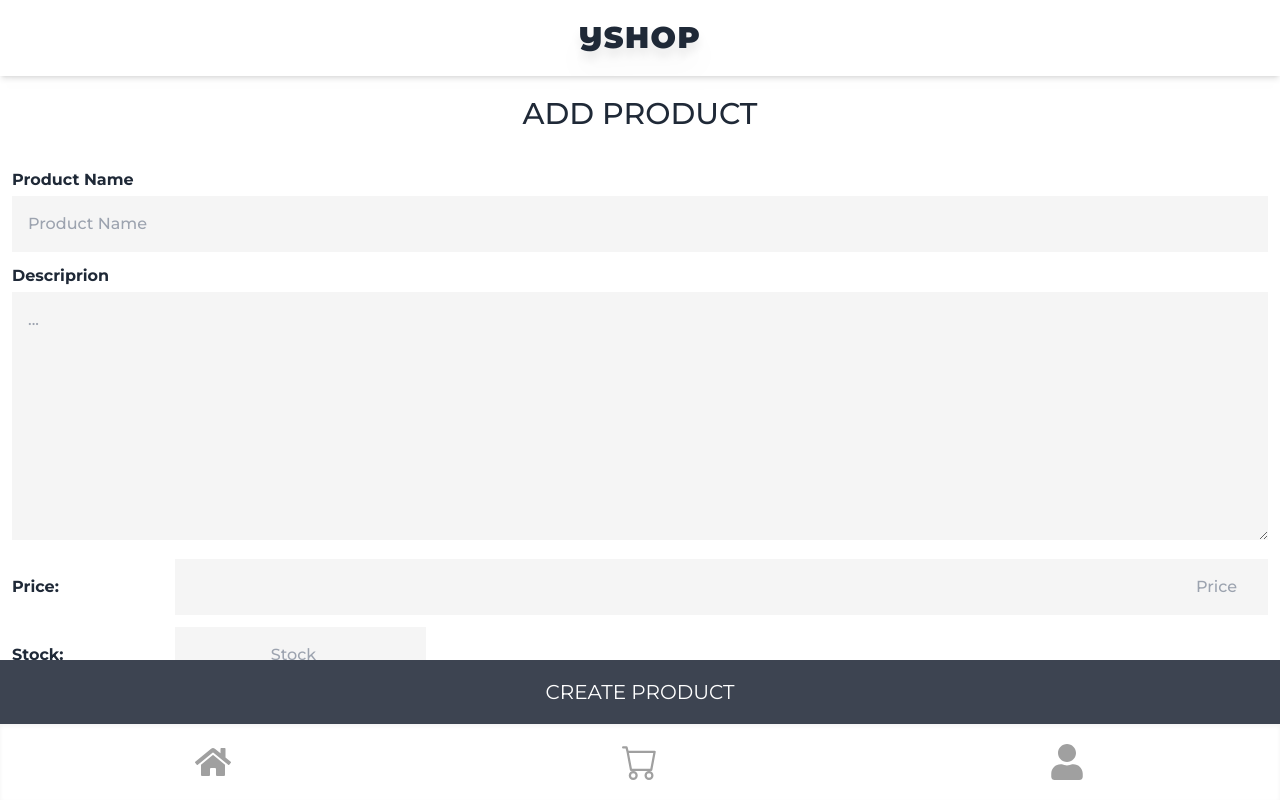
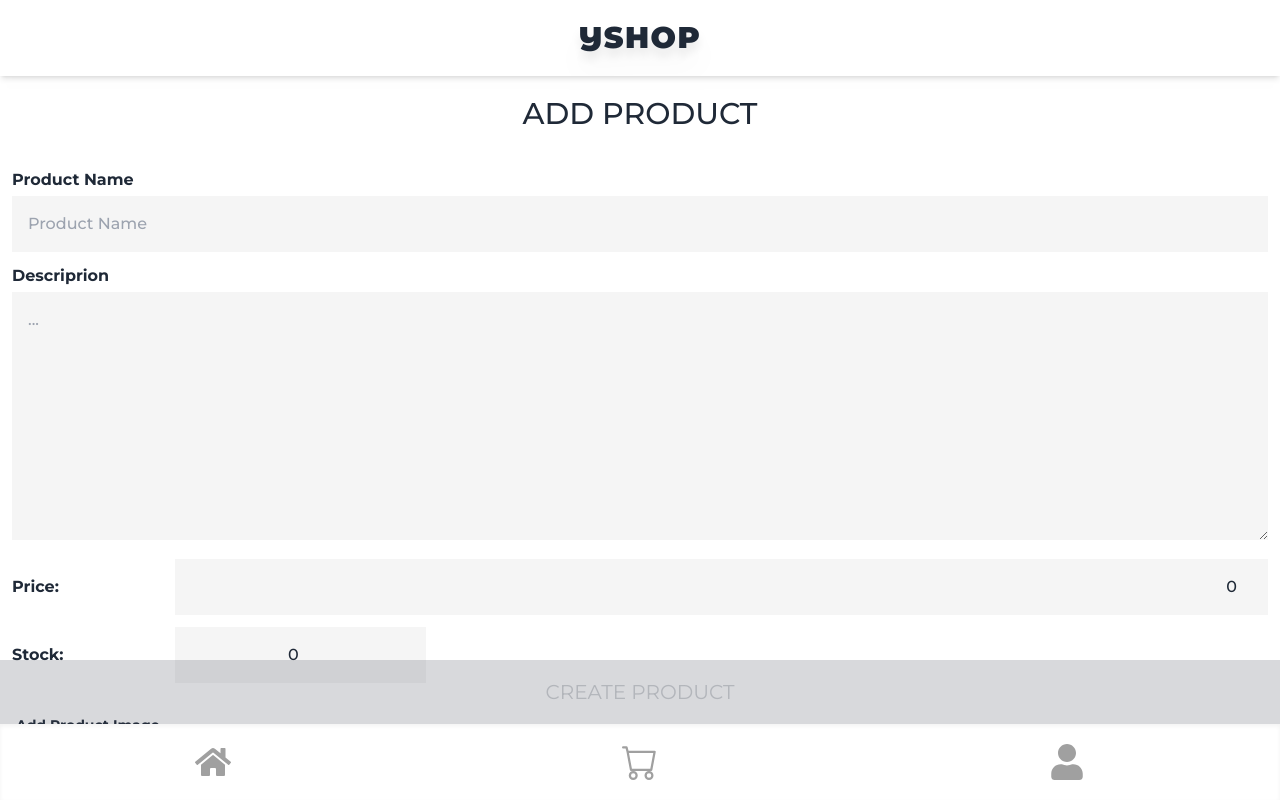
Before and after one commit to ALTA-Project3-Group6/E-Commerce-Apps-Project-FE, a React (Vite) app: page /add-product in a window 1280 px wide. Built offline with nearby package versions, Linux system fonts and the light colour scheme.

Commit message:
fetch: try addProduct function

```diff
--- a/src/pages/AddProduct.tsx
+++ b/src/pages/AddProduct.tsx
@@ -1,9 +1,75 @@
-import React from "react";
+import axios from "axios";
+import React, { useEffect, useState, useRef } from "react";
 import { Layout } from "../components/Layout";
+import { useNavigate } from "react-router-dom";
 
 export const AddProduct = () => {
+  const [formProduct, setFormProduct] = useState({
+    name: "",
+    description: "",
+    price: 0,
+    stock: 0,
+    product_image: null,
+  });
+  // const fileInputRef = useRef(null);
+  const fileInputRef = React.createRef();
+
+  const navigate = useNavigate();
+  const [isDisable, setIsDisable] = useState(true);
+
+  const handleChange = (event: any) => {
+    setFormProduct({
+      ...formProduct,
+      [event.target.name]: event.target.value,
+    });
+  };
+
+  const handleFileChange = (event: any) => {
+    const file = fileInputRef.current.files[0];
+    setFormProduct({
+      ...formProduct,
+      product_image: file,
+    });
+  };
+
+  useEffect(() => {
+    if (
+      formProduct.name === "" ||
+      formProduct.description === "" ||
+      formProduct.price === 0 ||
+      formProduct.stock === 0 ||
+      formProduct.product_image === null
+    ) {
+      setIsDisable(true);
+    } else {
+      setIsDisable(false);
+    }
+    console.log(formProduct);
+  }, [formProduct]);
+
+  const handleSubmit = (event: React.FormEvent<HTMLFormElement>) => {
+    event.preventDefault();
+    // const formData = new FormData();
+    // formData.append("product_image", formProduct.product_image);
+    // formData.append("name", formProduct.name);
+    // formData.append("description", formProduct.description);
+    // formData.append("price", formProduct.price);
+    // formData.append("stock", formProduct.stock);
+    axios
+      .post("https://shirayuki.site/products", formProduct)
+      .then((response) => {
+        console.log(response);
+
+        alert("Success Add Product");
+        navigate("/");
+      })
+      .catch((err) => {
+        alert(err.toString());
+      });
+  };
   return (
     <Layout>
+      <form onSubmit={handleSubmit} className="relative h-full">
         <div className="relative h-full">
           <div className="px-3 font-medium">
             <h1 className="pt-5 text-3xl mb-9 font-medium">ADD PRODUCT</h1>
@@ -11,18 +77,22 @@ export const AddProduct = () => {
               <p className="font-bold mb-1">Product Name</p>
               <input
                 type="text"
-              name="product-name"
+                name="name"
                 className="w-full bg-[#F5F5F5] p-4"
                 placeholder="Product Name"
+                onChange={handleChange}
+                value={formProduct.name}
               ></input>
             </div>
             <div className="text-left mb-3">
               <p className="font-bold mb-1">Descriprion</p>
               <textarea
-              name="product-name"
+                name="description"
                 className="w-full bg-[#F5F5F5] p-4"
                 placeholder="..."
                 rows={9}
+                onChange={handleChange}
+                value={formProduct.description}
               ></textarea>
             </div>
             <div className="flex  items-center text-left mb-3">
@@ -32,6 +102,13 @@ export const AddProduct = () => {
                 name="price"
                 className="w-full bg-[#F5F5F5] p-4 text-right"
                 placeholder="Price"
+                onChange={(e) =>
+                  setFormProduct({
+                    ...formProduct,
+                    price: Number(e.target.value),
+                  })
+                }
+                value={formProduct.price}
               ></input>
             </div>
             <div className="flex  items-center text-left mb-6">
@@ -41,19 +118,46 @@ export const AddProduct = () => {
                 name="price"
                 className="bg-[#F5F5F5] p-4 text-center w-[20%]"
                 placeholder="Stock"
+                // onChange={handleChange}
+                onChange={(e) =>
+                  setFormProduct({
+                    ...formProduct,
+                    stock: parseInt(e.target.value),
+                  })
+                }
+                value={formProduct.stock}
               ></input>
             </div>
             <label className="label">
               <span className="label-text font-bold">Add Product Image</span>
             </label>
-          <input type="file" className="file-input flex" />
+            <input
+              type="file"
+              name="product_image"
+              className="file-input flex"
+              // onChange={(e) =>
+              //   setFormProduct({
+              //     ...formProduct,
+              //     product_image: e.target.files[0],
+              //   })
+              // }
+              // onChange={handleChange}
+              onChange={(e) => handleFileChange(e)}
+              // ref={formProduct.product_image}
+              // ref={fileInputRef}
+              ref={fileInputRef}
+            />
           </div>
-        <div className="flex  absolute bottom-0 w-full">
-          <button className="btn rounded-none font-normal h-16 w-full text-xl">
+        </div>
+        <div className="flex sticky bottom-0 w-full">
+          <button
+            className="btn rounded-none font-normal h-16 w-full text-xl"
+            disabled={isDisable}
+          >
             CREATE PRODUCT
           </button>
         </div>
-      </div>
+      </form>
     </Layout>
   );
 };
--- a/src/pages/DetailProduct.tsx
+++ b/src/pages/DetailProduct.tsx
@@ -73,7 +73,7 @@ export const DetailProduct = () => {
         </div>
         <div className="text-left p-5 border-b-1 border">
           <p className="text-[#6F7F8A] " style={{ fontFamily: "Lato" }}>
-            {product?.User.user_name}
+            {product?.user.user_name}
           </p>
           <p className="text-2xl">{product?.name}</p>
           <div className="flex justify-between mt-3">
--- a/src/pages/EditProduct.tsx
+++ b/src/pages/EditProduct.tsx
@@ -80,11 +80,11 @@ export const EditProduct = () => {
             </button>
           </div>
         </div>
-        <div className="flex  absolute bottom-0 w-full">
-          <button className="btn rounded-none font-normal h-16 w-full text-xl rou">
-            SAVE PRODUCT
-          </button>
-        </div>
+      </div>
+      <div className="flex sticky bottom-0 w-full">
+        <button className="btn rounded-none font-normal h-16 w-full text-xl rou">
+          SAVE PRODUCT
+        </button>
       </div>
     </Layout>
   );
--- a/src/pages/Homepage.tsx
+++ b/src/pages/Homepage.tsx
@@ -42,7 +42,7 @@ export const Homepage = () => {
                 className="text-[#6F7F8A] text-xs"
                 style={{ fontFamily: "Lato" }}
               >
-                {product.User.user_name}
+                {product.user.user_name}
               </p>
               <p className="text-sm w-[80%]">{product.name}</p>
             </div>
--- a/src/pages/Profile.tsx
+++ b/src/pages/Profile.tsx
@@ -38,7 +38,8 @@ const Profile = () => {
             </button>
           </div>
         </div>
-        <div className="absolute bottom-0 w-full">
+      </div>
+      <div className="sticky bottom-0 w-full">
         <Link to={"/add-product"}>
           <button className="btn rounded-none border-none font-normal h-16 w-full  mb-1 text-xl">
             ADD PRODUCT
@@ -50,7 +51,6 @@ const Profile = () => {
           </button>
         </Link>
       </div>
-      </div>
     </LayoutNavigation>
   );
 };
--- a/src/utils/types/e-commerce.ts
+++ b/src/utils/types/e-commerce.ts
@@ -1,7 +1,7 @@
 export interface ContensType {}
 
 export interface ProductsType {
-  User: {
+  user: {
     user_id: number;
     user_name: string;
   };
@@ -14,7 +14,7 @@ export interface ProductsType {
 }
 
 export interface ProductType {
-  User: {
+  user: {
     user_id: number;
     user_name: string;
   };
```
Lines whose indentation alone changed are shown as unchanged.
